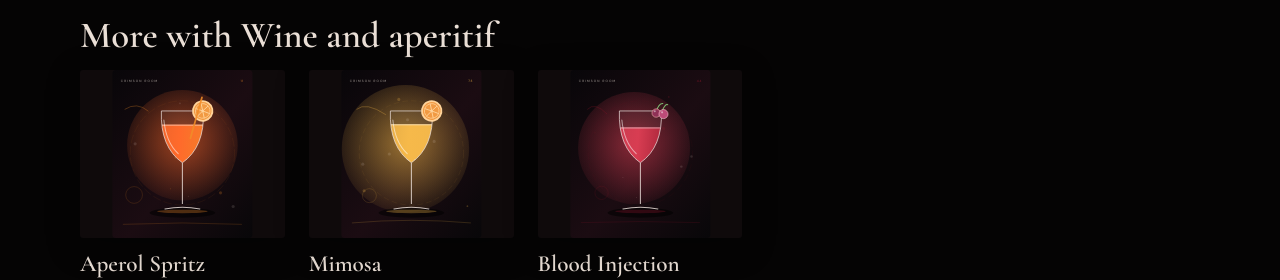
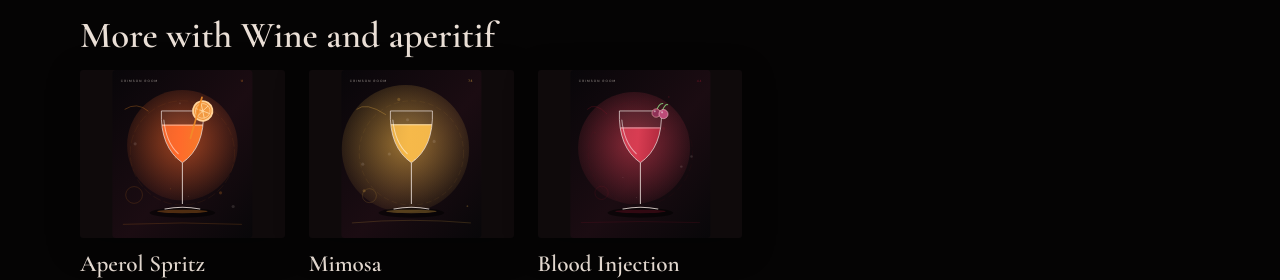
Before and after one commit to inky3/crimsonroom, a Next.js app: page /en/cocktails/americano in a window 1280 px wide. Shown: the part 2189-2469 px from the top of the page. Built offline with nearby package versions, Linux system fonts and the light colour scheme.

Commit message:
Drive cocktail vector garnish from recipe garnish text

```diff
--- a/app/[locale]/cocktails/[slug]/page.tsx
+++ b/app/[locale]/cocktails/[slug]/page.tsx
@@ -66,7 +66,7 @@ export default async function CocktailPage({
               glass={c.glass}
               color={c.color}
               garnishColor={c.garnishColor}
-              image={c.image}
+              garnish={pick(c.garnish, locale)}
             />
           </div>
           <div className="recipe-intro">
--- a/app/[locale]/page.tsx
+++ b/app/[locale]/page.tsx
@@ -56,7 +56,7 @@ export default async function Home({ params }: { params: Promise<{ locale: strin
             </div>
           </div>
           <Link href={`/${locale}/cocktails/${hero.slug}`} className="hero-glass" aria-label={pick(hero.name, locale)}>
-            <RecipeArtwork mode="detail" slug={hero.slug} name={pick(hero.name, locale)} category={hero.category} glass={hero.glass} color={hero.color} garnishColor={hero.garnishColor} image={hero.image} />
+            <RecipeArtwork mode="detail" slug={hero.slug} name={pick(hero.name, locale)} category={hero.category} glass={hero.glass} color={hero.color} garnishColor={hero.garnishColor} garnish={pick(hero.garnish, locale)} />
           </Link>
         </div>
       </section>
--- a/components/CocktailCard.tsx
+++ b/components/CocktailCard.tsx
@@ -14,7 +14,7 @@ export default function CocktailCard({ item, locale }: { item: CardData; locale:
         glass={item.glass}
         color={item.color}
         garnishColor={item.garnishColor}
-        image={item.image}
+        garnish={item.garnish}
       />
       <span className="card-name">{item.name}</span>
       <span className="card-base">{item.baseLabel}</span>
--- a/components/RecipeArtwork.tsx
+++ b/components/RecipeArtwork.tsx
@@ -8,7 +8,7 @@ type Props = {
   glass: GlassKey;
   color: string;
   garnishColor?: string;
-  image?: string;
+  garnish: string;
 };
 
 type GlassShape = {
@@ -41,35 +41,40 @@ function hashText(value: string): number {
   return hash >>> 0;
 }
 
-function garnishFor(slug: string): "lime" | "lemon" | "orange" | "mint" | "berry" | "pineapple" | "coffee" | "cherry" | "herb" {
-  const key = slug.toLowerCase();
-  if (/espresso|coffee|irish-coffee|white-russian|black-russian/.test(key)) return "coffee";
-  if (/pineapple|colada|pina|mango|banana|tropical|dragonfruit|dragon-fruit/.test(key)) return "pineapple";
-  if (/strawberry|cranberry|blueberry|blackberry|huckleberry|grape|berry|blood|vampire|pink-lady|cosmopolitan|shirley|diablo|candy-corn/.test(key)) return "berry";
-  if (/mint|mojito/.test(key)) return "mint";
-  if (/cherry|manhattan|old-fashioned|boulevardier|sangria|negroni/.test(key)) return "cherry";
-  if (/orange|sunrise|screwdriver|mimosa|americano|spritz|aperol/.test(key)) return "orange";
-  if (/lemon|collins|french-75|hot-toddy/.test(key)) return "lemon";
-  if (/lime|mule|gimlet|daiquiri|margarita|paloma|caipirinha|fizz|tonic|soda/.test(key)) return "lime";
-  if (/tea|thai|ginger|herbal|basil|sage/.test(key)) return "herb";
-  return "orange";
+type GarnishKind = "lime" | "lemon" | "orange" | "grapefruit" | "mint" | "berry" | "pineapple" | "coffee" | "cherry" | "herb" | "none";
+
+function garnishFor(garnishText: string): GarnishKind {
+  const text = garnishText.trim().toLowerCase();
+  if (!text || /^(none|no garnish|n\/?a|not applicable)$/i.test(text)) return "none";
+  if (/coffee bean|coffee beans|espresso bean|cocoa bean/.test(text)) return "coffee";
+  if (/mint|spearmint/.test(text)) return "mint";
+  if (/rosemary|thyme|sage|basil|herb|leaf|leaves/.test(text)) return "herb";
+  if (/cherry|cherries|maraschino/.test(text)) return "cherry";
+  if (/pineapple/.test(text)) return "pineapple";
+  if (/strawberry|blueberry|blackberry|raspberry|cranberry|huckleberry|grape|berry|berries/.test(text)) return "berry";
+  if (/grapefruit|pomelo/.test(text)) return "grapefruit";
+  if (/orange|tangerine|blood orange/.test(text)) return "orange";
+  if (/lemon/.test(text)) return "lemon";
+  if (/lime/.test(text)) return "lime";
+  return "none";
 }
 
 function Garnish({ kind, x, y, color }: { kind: ReturnType<typeof garnishFor>; x: number; y: number; color: string }) {
+  if (kind === "none") return null;
   if (kind === "coffee") return <g transform={`translate(${x} ${y}) rotate(-18)`}><ellipse rx="15" ry="21" fill="#3a201a" stroke="#d9b18b" strokeWidth="2" /><path d="M-4 -18 Q10 0 -4 18" fill="none" stroke="#d9b18b" strokeWidth="2.5" /></g>;
   if (kind === "mint" || kind === "herb") return <g transform={`translate(${x} ${y}) rotate(-20)`} fill={kind === "mint" ? "#6dbb75" : color} stroke="#d2efc7" strokeWidth="1.4"><path d="M0 15 C-28 2 -28 -20 -3 -26 C11 -13 11 2 0 15 Z" /><path d="M3 18 C2 -4 -9 -16 -17 -21" fill="none" /><path d="M4 13 C29 6 33 -13 17 -25 C2 -15 0 1 4 13 Z" /><path d="M4 15 C11 -2 18 -13 23 -19" fill="none" /></g>;
   if (kind === "berry" || kind === "cherry") return <g transform={`translate(${x} ${y})`}><path d="M-13 2 Q-5 -22 6 -21 M5 -2 Q13 -21 20 -18" fill="none" stroke="#7dbb70" strokeWidth="3" strokeLinecap="round" /><circle cx="-13" cy="6" r="12" fill={kind === "cherry" ? "#d9344e" : "#8f3156"} stroke="#ffc0b9" strokeWidth="1.5" /><circle cx="8" cy="9" r="13" fill={kind === "cherry" ? "#a91f38" : "#bd4b78"} stroke="#ffd1da" strokeWidth="1.5" /><circle cx="-17" cy="1" r="3" fill="#fff" opacity=".45" /><circle cx="4" cy="4" r="3" fill="#fff" opacity=".45" /></g>;
   if (kind === "pineapple") return <g transform={`translate(${x} ${y}) rotate(18)`}><path d="M0 -22 L-17 -42 L-5 -18 L-2 -45 L7 -18 L23 -35 L11 -13 Z" fill="#6cb878" stroke="#b6df92" strokeWidth="1.5" /><path d="M-23 -8 L17 -16 L25 12 L-15 22 Z" fill="#e2b94f" stroke="#ffe8a2" strokeWidth="2" /><path d="M-18 -5 L21 11 M-11 18 L12 -12 M-4 20 L19 -8 M-20 7 L17 -13" stroke="#ac8437" strokeWidth="1.4" /></g>;
-  const citrus = kind === "orange" ? "#f19a43" : kind === "lemon" ? "#f2d96a" : "#a3cf66";
-  const rind = kind === "orange" ? "#ffd39a" : kind === "lemon" ? "#fff1ab" : "#d8f6a6";
+  const citrus = kind === "orange" ? "#f19a43" : kind === "lemon" ? "#f2d96a" : kind === "grapefruit" ? "#ea8e9f" : "#a3cf66";
+  const rind = kind === "orange" ? "#ffd39a" : kind === "lemon" ? "#fff1ab" : kind === "grapefruit" ? "#ffd0d5" : "#d8f6a6";
   return <g transform={`translate(${x} ${y}) rotate(-12)`}><circle r="28" fill={citrus} stroke={rind} strokeWidth="5" /><circle r="21" fill="none" stroke={rind} strokeWidth="2" /><path d="M0 0 L0 -20 M0 0 L17 -10 M0 0 L17 11 M0 0 L0 20 M0 0 L-17 11 M0 0 L-17 -10" stroke={rind} strokeWidth="2.5" strokeLinecap="round" /><circle r="3.5" fill={rind} /></g>;
 }
 
-export default function RecipeArtwork({ mode, slug, name, category, glass, color, garnishColor }: Props) {
+export default function RecipeArtwork({ mode, slug, name, category, glass, color, garnishColor, garnish: garnishText }: Props) {
   const shape = shapes[glass === "beer" ? "highball" : glass];
   const id = slug.toLowerCase().replace(/[^a-z0-9]+/g, "-");
   const hash = hashText(slug);
-  const garnish = garnishFor(slug);
+  const garnish = garnishFor(garnishText);
   const accent = garnishColor || color;
   const liquidTop = shape.liquidTop + (hash % 19) - 9;
   const fillId = `drink-fill-${id}`;
--- a/lib/view.ts
+++ b/lib/view.ts
@@ -14,7 +14,8 @@ export type CardData = {
   glass: GlassKey;
   color: string;
   garnishColor?: string;
-  image?: string;
+  /** The exact garnish from the recipe, used to keep artwork accurate. */
+  garnish: string;
   taste: Taste;
 };
 
@@ -29,7 +30,7 @@ export function toCard(c: Cocktail, locale: Locale): CardData {
     glass: c.glass,
     color: c.color,
     garnishColor: c.garnishColor,
-    image: c.image,
+    garnish: pick(c.garnish, locale),
     taste: c.taste,
   };
 }
```
